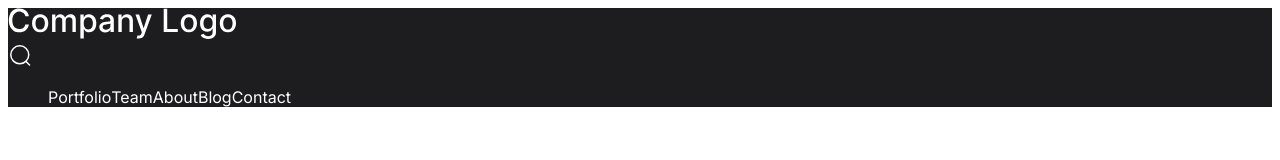
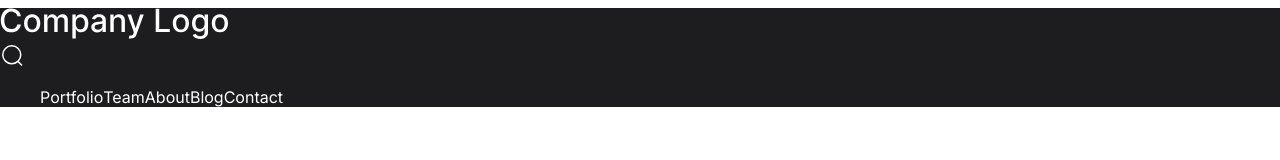
Before and after one commit to npes57/Company-Logo, a plain HTML site: page index.html in a window 1280 px wide. Drawn offline with Linux system fonts and the light colour scheme.

Commit message:
add reset file and edit arch

```diff
--- a/index.html
+++ b/index.html
@@ -10,7 +10,6 @@
     <link rel="stylesheet" href="styles/index.css">
 </head>
 <body>
-    <div class="container">
         <header class="header">
             <a class="logotype" href="index.html">
                 <svg width="229" height="31" viewBox="0 0 229 31" fill="none" xmlns="http://www.w3.org/2000/svg">
@@ -33,6 +32,5 @@
                 </nav>
             </div>
         </header>
-    </div>
 </body>
 </html>
--- a/styles/components/header.css
+++ b/styles/components/header.css
@@ -1,6 +1,7 @@
 .header {
     background-color: var(--color-black);
     color: var(--color-white);
+    max-width: 1600px;
 }
 
 .header-menu__link {
--- a/styles/global.css
+++ b/styles/global.css
@@ -1,3 +1,4 @@
 body {
     font-family: "Inter";
+    margin-inline: auto;
 }
--- a/styles/index.css
+++ b/styles/index.css
@@ -1,5 +1,6 @@
 @import url('variables.css');
 @import url('global.css');
+@import url('reset.css');
 
 @import url('components/index.css');
 
```
Also changed, not shown: styles/reset.css (added).
